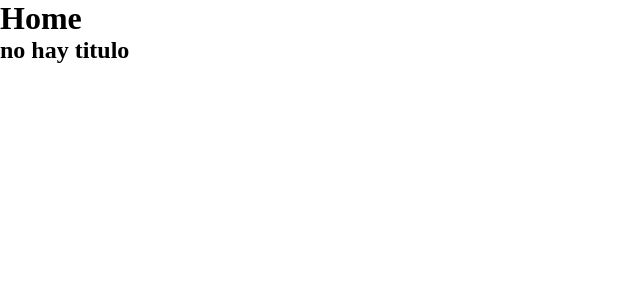
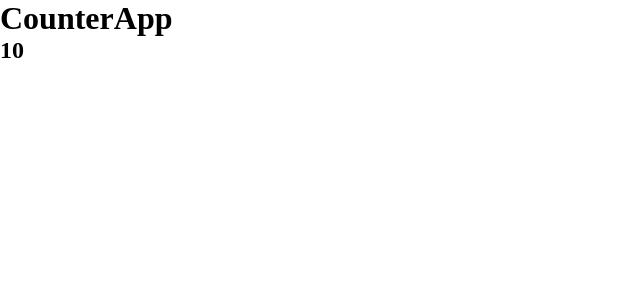
Before and after one commit to gonza87/CursoReact, a React (Vite) app: page / in a window 1280 px wide. Shown: the top 300 px of the page, without its empty margins (0-640 px from the left). Built offline with nearby package versions, Linux system fonts and the light colour scheme.

Commit message:
counterApp

```diff
--- a/src/App.jsx
+++ b/src/App.jsx
@@ -1,8 +1,9 @@
 import HomeApp from "./assets/components/Home";
+import CounterApp from "./assets/components/CounterApp";
 import "./App.css";
 
 function App() {
-  return <HomeApp />;
+  return <CounterApp value={10} />;
 }
 
 export default App;
--- /dev/null
+++ b/src/assets/components/CounterApp.jsx
@@ -0,0 +1,16 @@
+import PropTypes from "prop-types";
+
+function CounterApp({ value }) {
+  return (
+    <>
+      <h1>CounterApp</h1>
+      <h2>{value}</h2>
+    </>
+  );
+}
+
+export default CounterApp;
+
+CounterApp.propTypes = {
+  value: PropTypes.number,
+};
```
